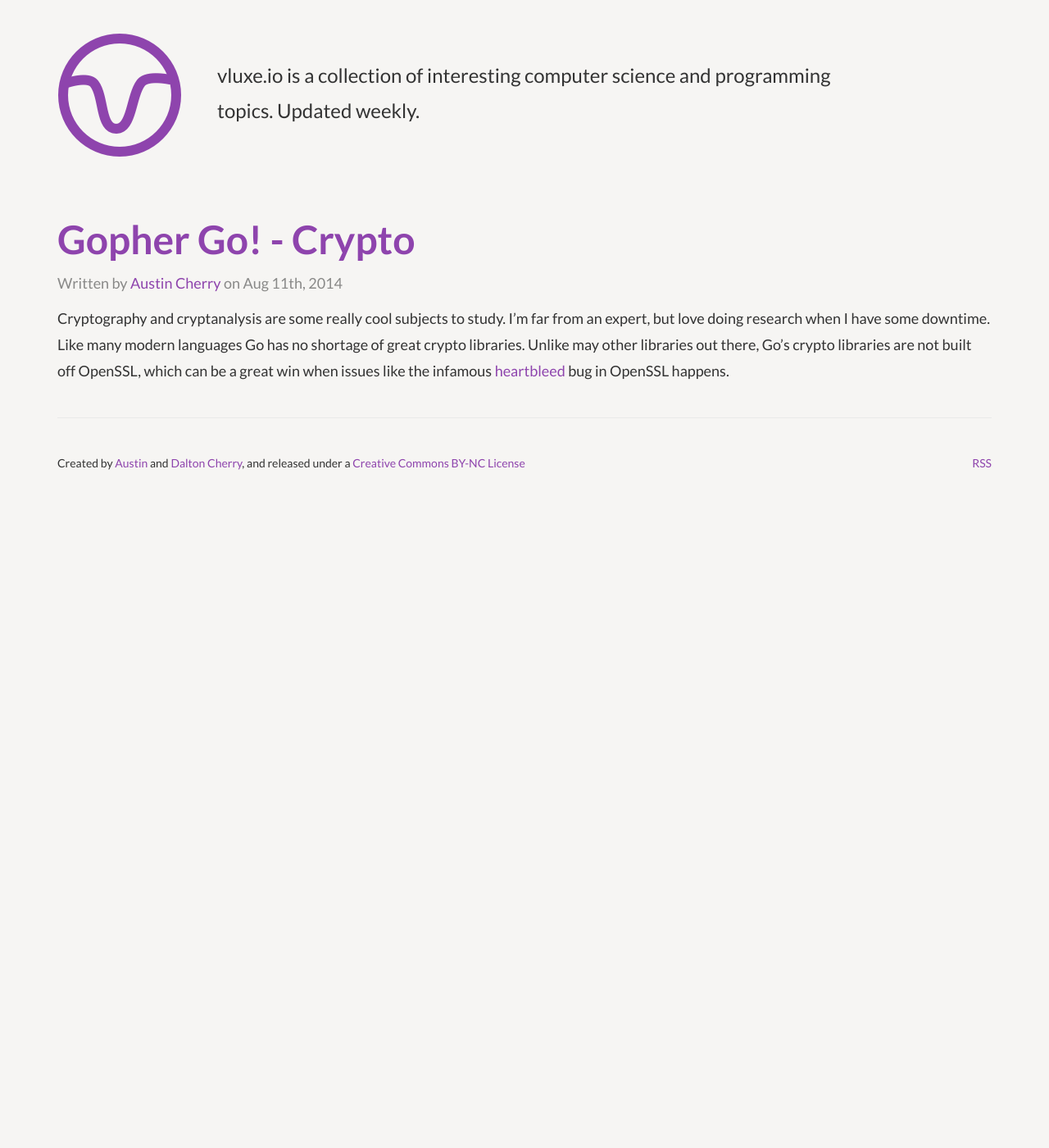
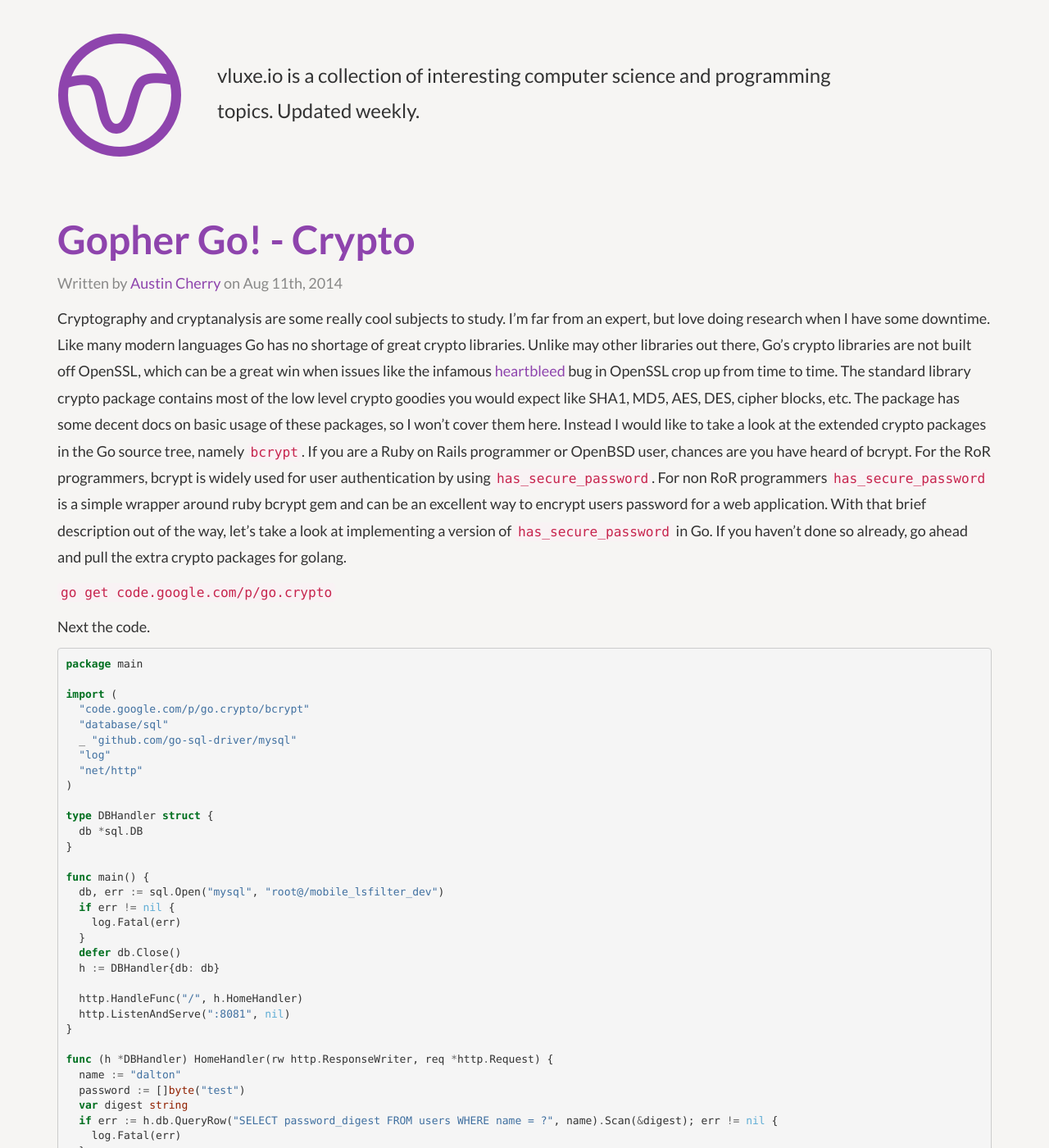
Before and after one commit to BasementKrew/revelation.io, a Jekyll site: the page built from _posts/2014-09-01-golang-crypto.markdown, in a window 1280 px wide and 1400 px high. Shown: the whole window at 82% size. Built offline with Jekyll 4.4.1, drawn with Linux system fonts in a browser that asks for light colours; Markdown is read by kramdown in place of the engine named in the settings; some of the changed text lies outside the part shown.

Commit message:
more work on article

````diff
--- a/_posts/2014-09-01-golang-crypto.markdown
+++ b/_posts/2014-09-01-golang-crypto.markdown
@@ -7,4 +7,51 @@
 tags: Go, golang, packages, pkg, crypto
 ---
 
-Cryptography and cryptanalysis are some really cool subjects to study. I'm far from an expert, but love doing research when I have some downtime. Like many modern languages Go has no shortage of great crypto libraries. Unlike may other libraries out there, Go's crypto libraries are not built off OpenSSL, which can be a great win when issues like the infamous [heartbleed](http://heartbleed.com/) bug in OpenSSL happens.
+Cryptography and cryptanalysis are some really cool subjects to study. I'm far from an expert, but love doing research when I have some downtime. Like many modern languages Go has no shortage of great crypto libraries. Unlike may other libraries out there, Go's crypto libraries are not built off OpenSSL, which can be a great win when issues like the infamous [heartbleed](http://heartbleed.com/) bug in OpenSSL crop up from time to time. The standard library crypto package contains most of the low level crypto goodies you would expect like SHA1, MD5, AES, DES, cipher blocks, etc. The package has some decent docs on basic usage of these packages, so I won't cover them here. Instead I would like to take a look at the extended crypto packages in the Go source tree, namely `bcrypt`. If you are a Ruby on Rails programmer or OpenBSD user, chances are you have heard of bcrypt. For the RoR programmers, bcrypt is widely used for user authentication by using `has_secure_password`. For non RoR programmers `has_secure_password` is a simple wrapper around ruby bcrypt gem and can be an excellent way to encrypt users password for a web application. With that brief description out of the way, let's take a look at implementing a version of `has_secure_password` in Go. If you haven't done so already, go ahead and pull the extra crypto packages for golang.
+
+`go get code.google.com/p/go.crypto`
+
+Next the code.
+
+```go
+package main
+
+import (
+  "code.google.com/p/go.crypto/bcrypt"
+  "database/sql"
+  _ "github.com/go-sql-driver/mysql"
+  "log"
+  "net/http"
+)
+
+type DBHandler struct {
+  db *sql.DB
+}
+
+func main() {
+  db, err := sql.Open("mysql", "root@/mobile_lsfilter_dev")
+  if err != nil {
+    log.Fatal(err)
+  }
+  defer db.Close()
+  h := DBHandler{db: db}
+
+  http.HandleFunc("/", h.HomeHandler)
+  http.ListenAndServe(":8081", nil)
+}
+
+func (h *DBHandler) HomeHandler(rw http.ResponseWriter, req *http.Request) {
+  name := "dalton"
+  password := []byte("test")
+  var digest string
+  if err := h.db.QueryRow("SELECT password_digest FROM users WHERE name = ?", name).Scan(&digest); err != nil {
+    log.Fatal(err)
+  }
+
+  if err := bcrypt.CompareHashAndPassword([]byte(digest), password); err != nil {
+    rw.Write([]byte("auth failure..."))
+  } else {
+    rw.Write([]byte("auth successful!"))
+  }
+}
+```
````
